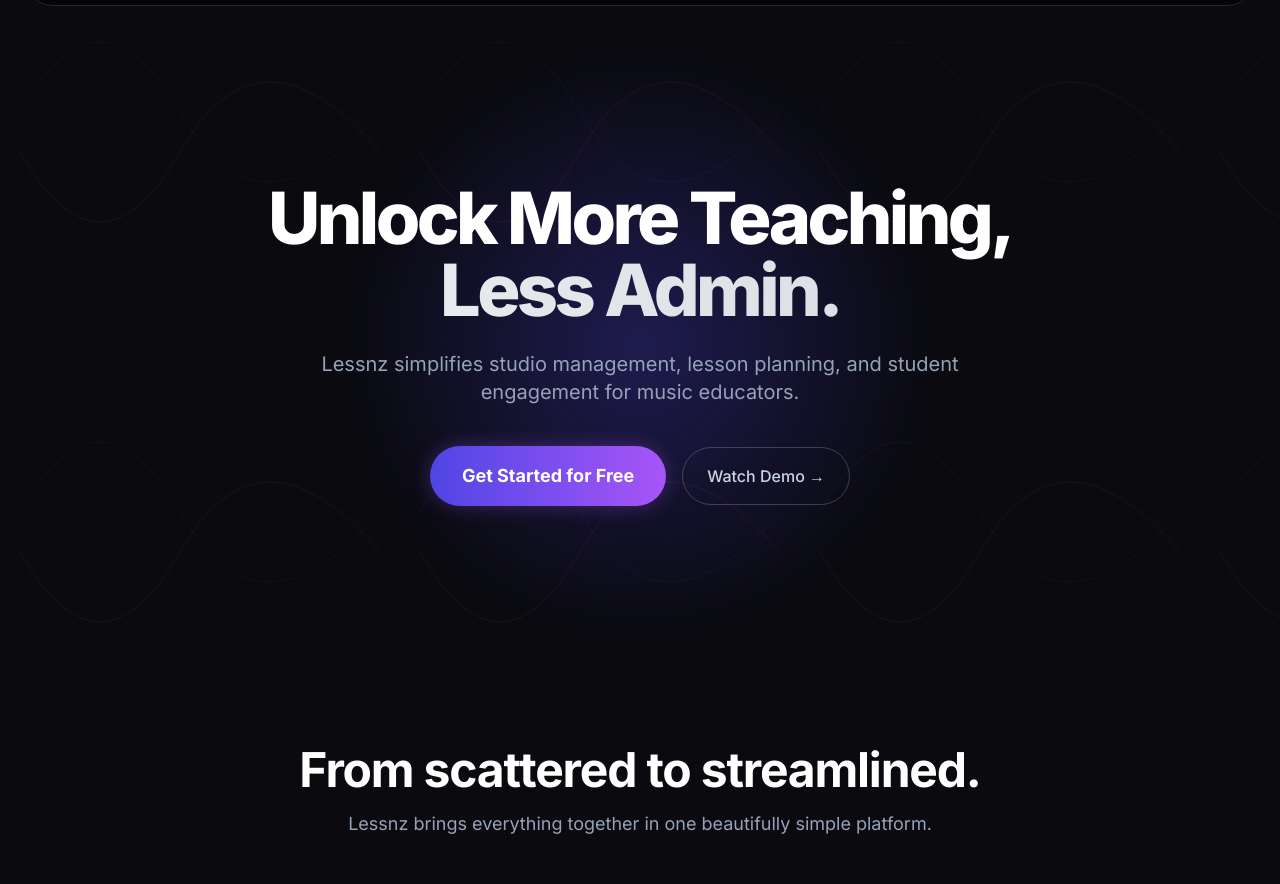
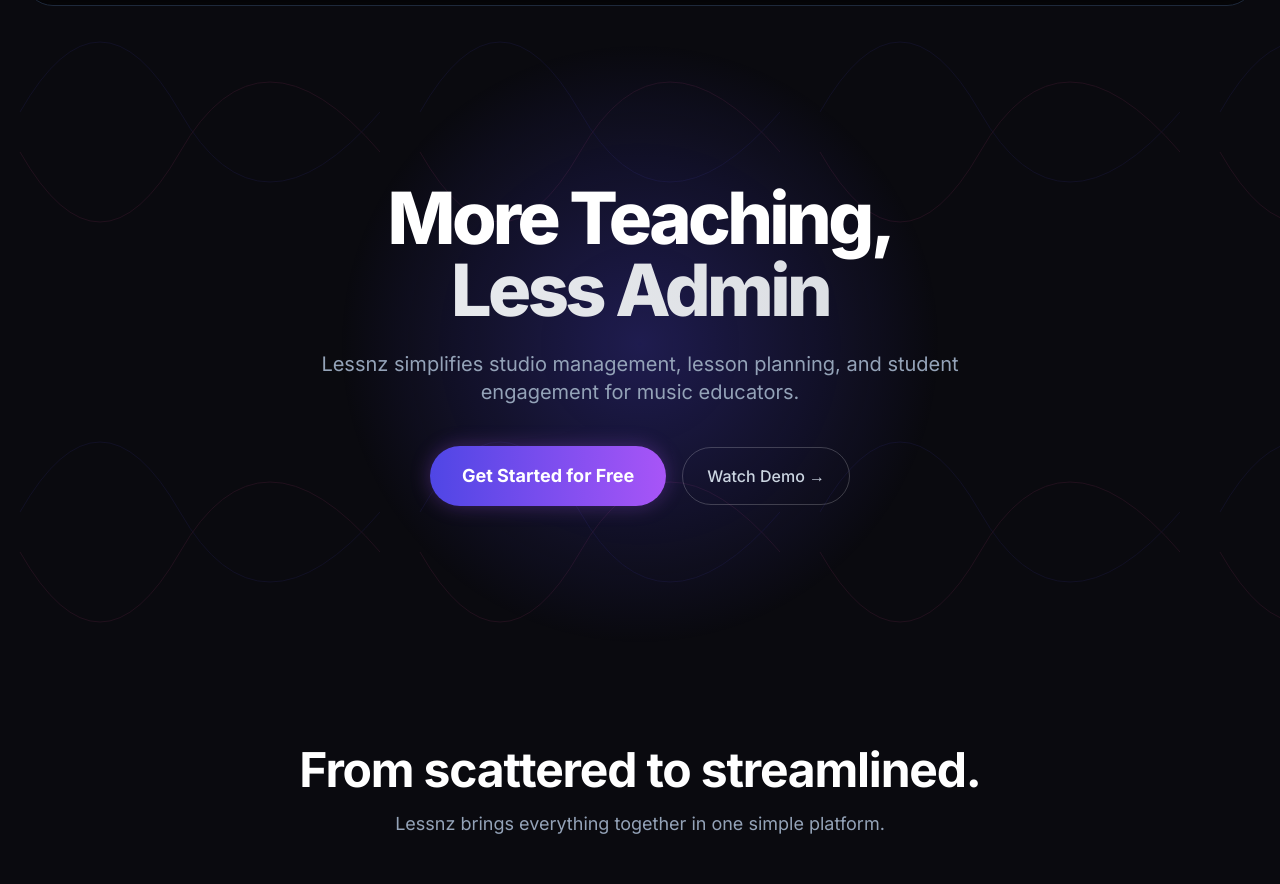
Before and after one commit to tonycruz-lesssnz/lessnz-website, a plain HTML site: page index.html in a window 1280 px wide. Shown: the part 68-952 px from the top of the page. Drawn offline with nearby package versions, Linux system fonts and the light colour scheme.

Commit message:
Update index.html

```diff
--- a/index.html
+++ b/index.html
@@ -3,7 +3,7 @@
 <head>
     <meta charset="UTF-8">
     <meta name="viewport" content="width=device-width, initial-scale=1.0">
-    <title>Lessnz - Unlock More Teaching, Less Admin</title>
+    <title>Lessnz - More Teaching, Less Admin</title>
     <script src="https://cdn.tailwindcss.com"></script>
     <link rel="preconnect" href="https://fonts.googleapis.com">
     <link rel="preconnect" href="https://fonts.gstatic.com" crossorigin>
@@ -124,8 +124,8 @@
         <!-- Hero Section -->
         <section class="relative hero-glow py-24 md:py-40">
             <div class="container mx-auto px-6 text-center z-10">
-                <h1 class="text-5xl md:text-7xl font-extrabold tracking-tighter text-white">Unlock More Teaching,</h1>
-                <h1 class="text-5xl md:text-7xl font-extrabold tracking-tighter gradient-text">Less Admin.</h1>
+                <h1 class="text-5xl md:text-7xl font-extrabold tracking-tighter text-white">More Teaching,</h1>
+                <h1 class="text-5xl md:text-7xl font-extrabold tracking-tighter gradient-text">Less Admin</h1>
                 <p class="mt-6 text-lg md:text-xl text-slate-400 max-w-2xl mx-auto">Lessnz simplifies studio management, lesson planning, and student engagement for music educators.</p>
                 <div class="mt-10 flex justify-center items-center flex-col sm:flex-row space-y-4 sm:space-y-0 sm:space-x-4">
                     <a href="#" class="main-cta text-white font-bold text-lg px-8 py-4 rounded-full w-full sm:w-auto">Get Started for Free</a>
@@ -139,7 +139,7 @@
             <div class="container mx-auto px-6">
                  <div class="text-center mb-16">
                     <h2 class="text-4xl md:text-5xl font-bold text-white tracking-tight">From scattered to streamlined.</h2>
-                    <p class="mt-4 text-lg text-slate-400 max-w-2xl mx-auto">Lessnz brings everything together in one beautifully simple platform.</p>
+                    <p class="mt-4 text-lg text-slate-400 max-w-2xl mx-auto">Lessnz brings everything together in one simple platform.</p>
                 </div>
 
                 <div class="grid md:grid-cols-3 gap-8">
@@ -187,7 +187,7 @@
     <footer class="border-t border-slate-800">
         <div class="container mx-auto px-6 py-8 text-center text-slate-500 text-sm">
              <a href="index.html" class="mb-4 inline-block">
-                <img src="Lessnz-app-logo.jpg" alt="Lessnz Logo" class="h-10 w-auto opacity-60">
+                <img src="Lessnz-app-logo.png" alt="Lessnz Logo" class="h-10 w-auto">
             </a>
             <div class="mt-4 space-x-6">
                 <a href="#" class="hover:text-slate-300 transition-colors">Privacy Policy</a>
```
